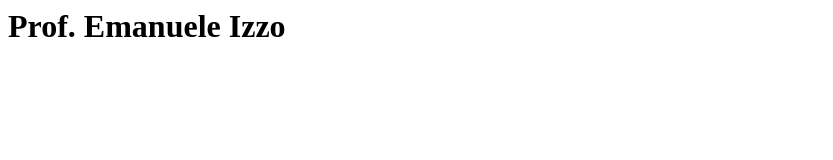
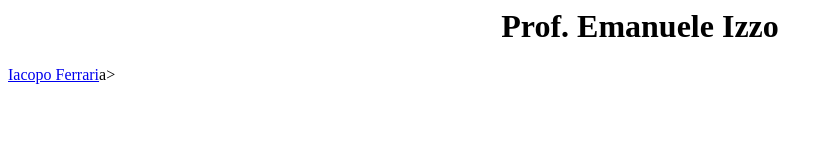
Before and after one commit to profemanueleizzo/profemanueleizzo.github.io, a plain HTML site: page index.html in a window 1280 px wide. Shown: the whole page, without its empty margins (0-833 px from the left). Drawn offline with Linux system fonts and the light colour scheme.

Commit message:
Update index.html

```diff
--- a/index.html
+++ b/index.html
@@ -3,6 +3,9 @@
 		<title>Prof. Emanuele Izzo</title>
 	</head>
 	<body>
-		<h1>Prof. Emanuele Izzo</h1>
+		<center>
+			<h1>Prof. Emanuele Izzo</h1>
+		</center>
+		<a href="https://iacopoferrari04.github.io/">Iacopo Ferrari</a>a>
 	</body>
 </html>
```
